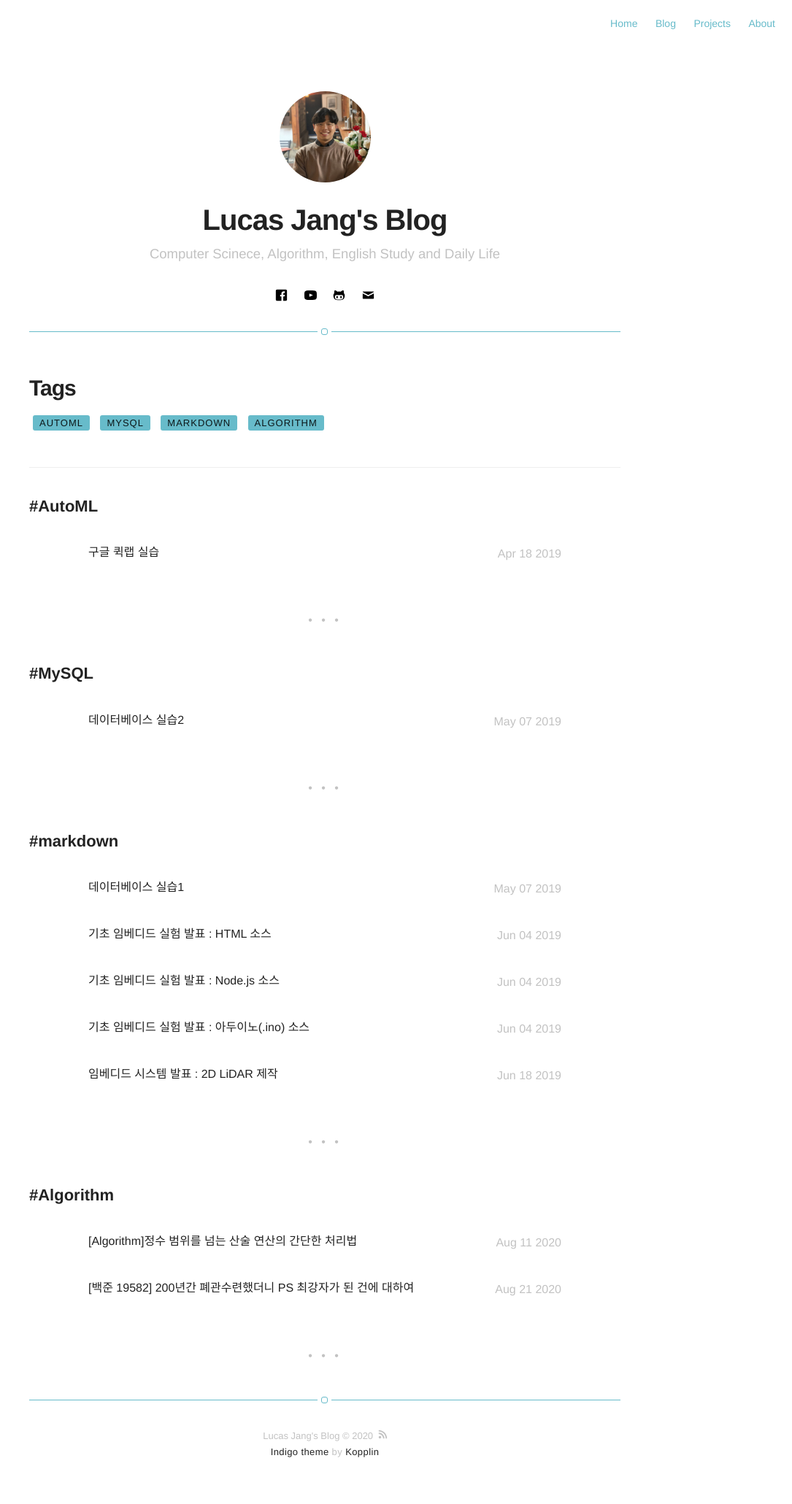
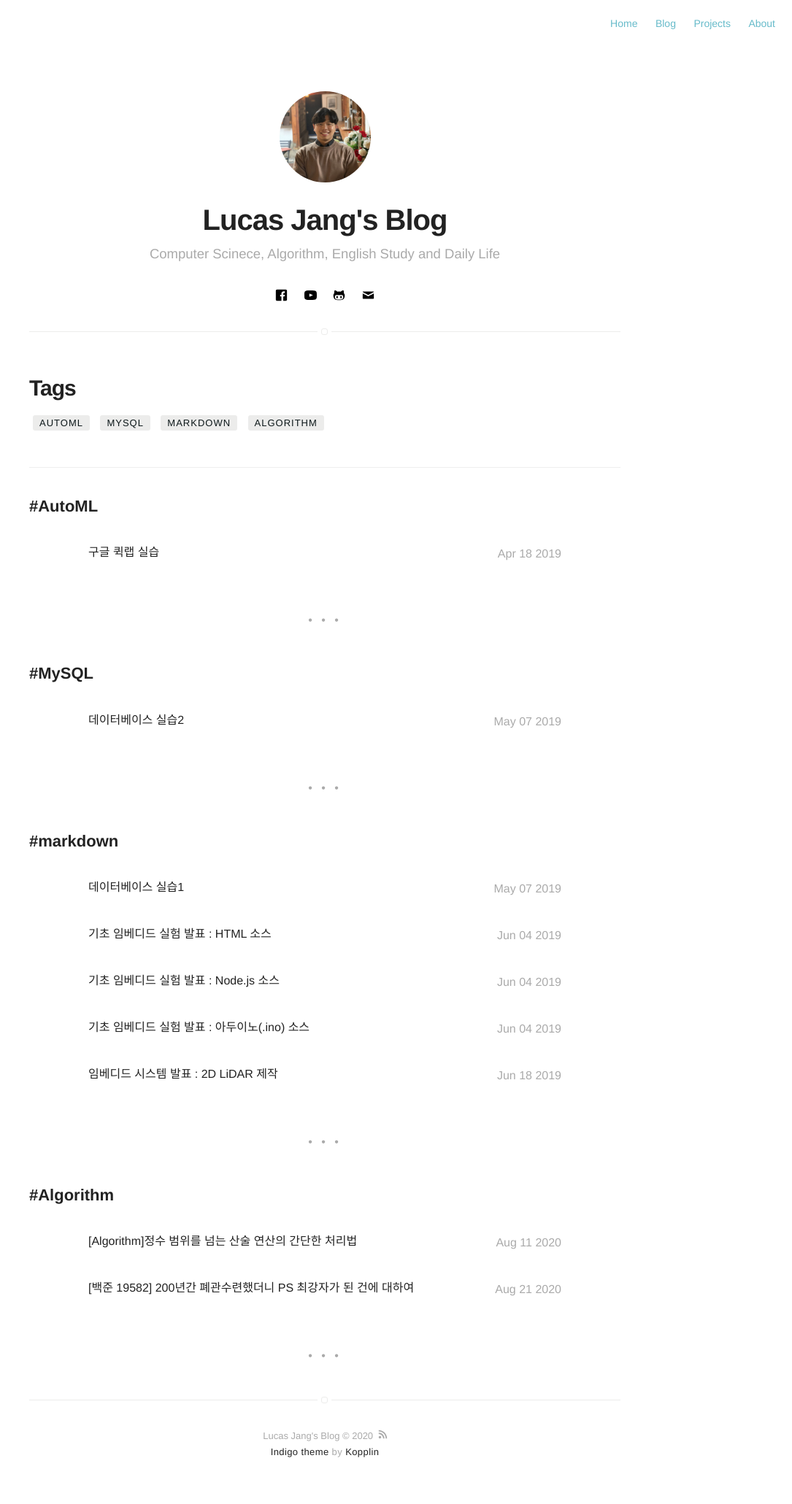
Before and after one commit to Lucas-Jang/lucas-jang.github.io, a Jekyll site: the page built from tags.html, in a window 1280 px wide. Shown: the whole page at 73% size, without its empty margins (195-1280 px from the left). Built offline with Jekyll 4.4.1, drawn with Linux system fonts in a browser that asks for light colours.

```diff
--- a/_sass/base/variables.sass
+++ b/_sass/base/variables.sass
@@ -3,9 +3,9 @@ $fontMonospace: "Consolas", Liberation Mono, Menlo, Courier, monospace
 
 $alpha: #0d181a
 $beta: #222
-$gama: #c2c2c2
+$gama: #aaa
 $delta: #67BBCA
-$epsilon: #67BBCA
+$epsilon: #ECECEB
 
 $mobile: "only screen and (max-width: 400px)"
 $tablet: "only screen and (min-width: 400px) and (max-width: 1050px)"
```
